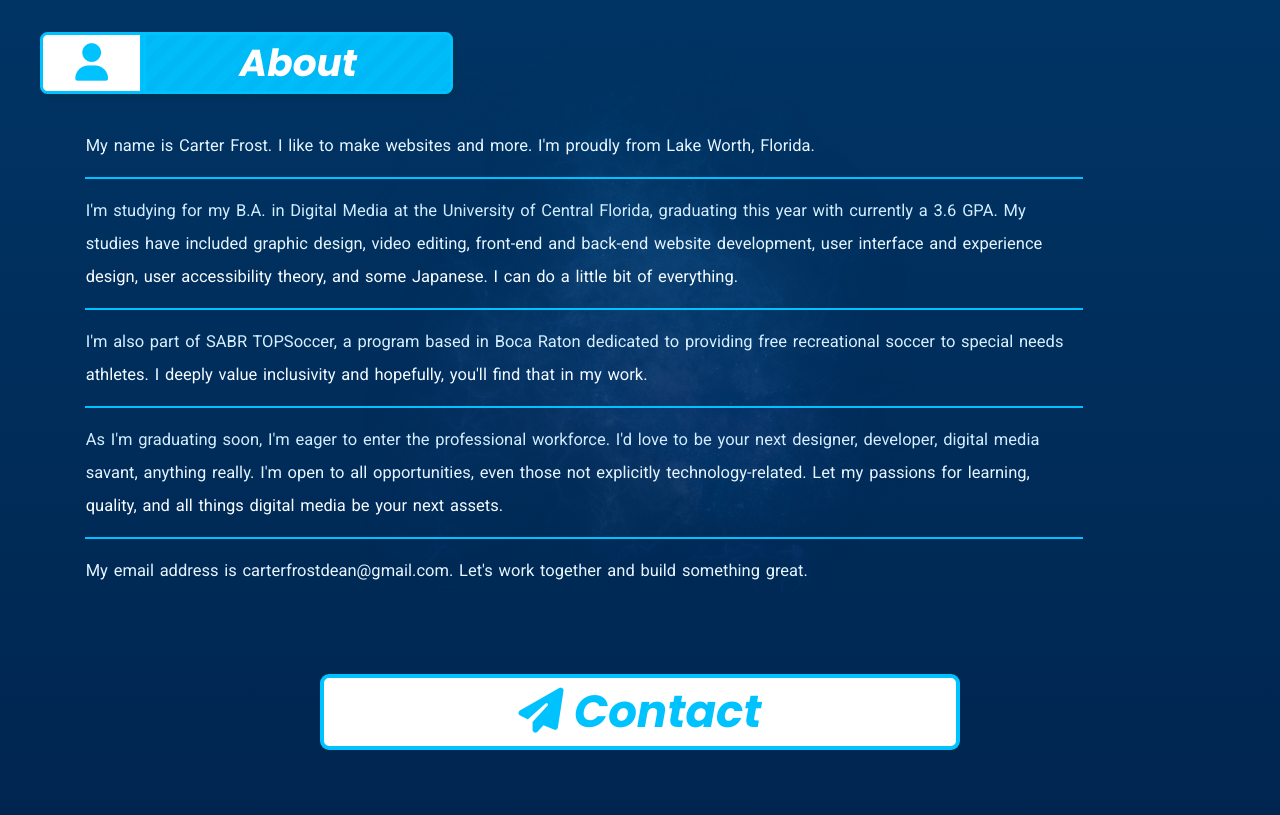
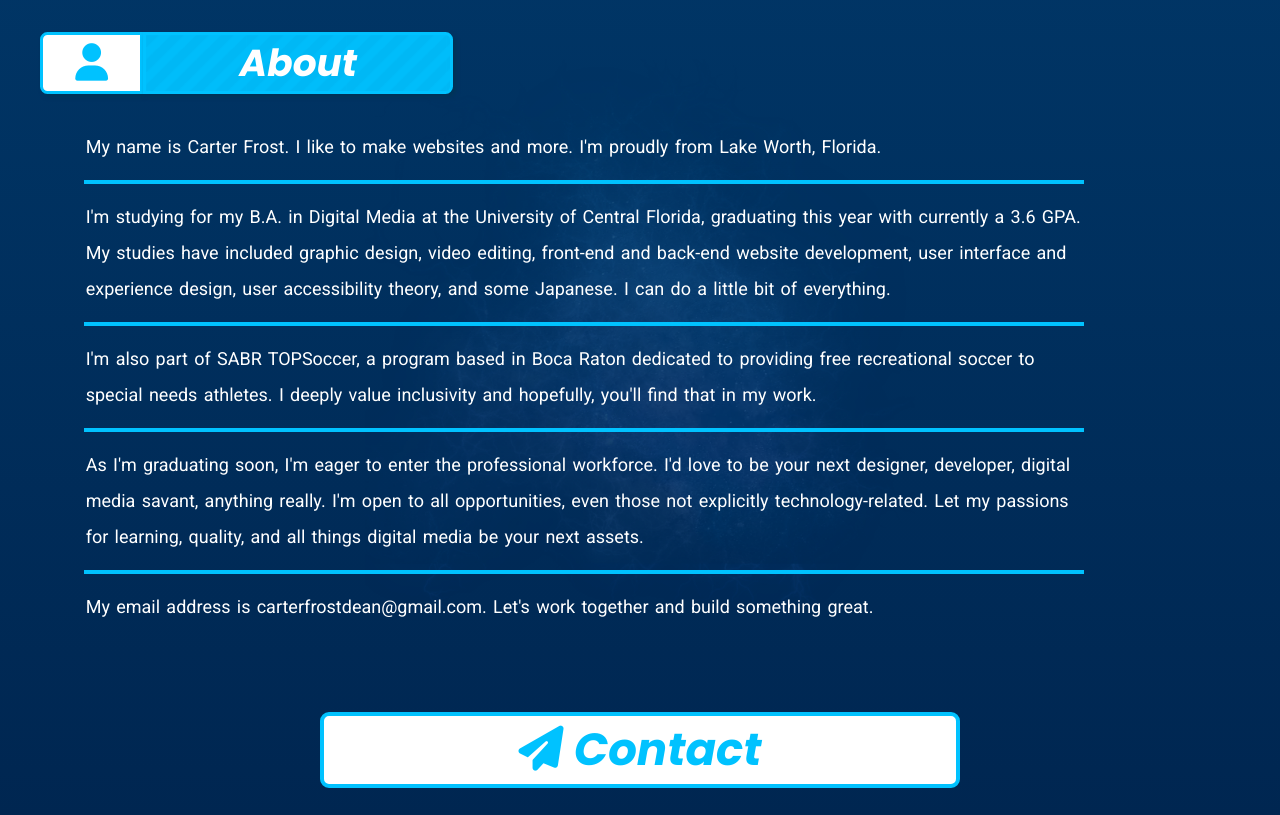
Before and after one commit to frostcarterdean/frostcarterdean.github.io, a plain HTML site: page index.html in a window 1280 px wide. Shown: the part 3360-4175 px from the top of the page. Drawn offline with nearby package versions, Linux system fonts and the light colour scheme.

Commit message:
Update index.html

```diff
--- a/index.html
+++ b/index.html
@@ -151,14 +151,8 @@
 			color: white;
 			font-family: Roboto, sans-serif;
 			word-spacing: .1em;
-			font-size: 1.1em;
+			font-size: 1.2em;
 			line-height: 2em;
-
-			background: rgb(255,255,255);
-			background: linear-gradient(0deg, rgba(255,255,255,1) 0%, rgba(200,233,255,1) 100%);
-			-webkit-background-clip: text;
-			-webkit-text-fill-color: transparent;
-
 		}
 
 		.contact-button {
@@ -651,13 +645,13 @@
 				<div class="w3-col l12 m12 s12">
 					<div id="about-body">
 						<p class="about-text">My name is Carter Frost. I like to make websites and more. I'm proudly from Lake Worth, Florida.</p>
-						<hr style="width: 95%; margin: auto; margin-top: 1em; margin-bottom: 1em; border: .1em solid #00C2FF">
+						<hr style="width: 95%; margin: auto; margin-top: 1em; margin-bottom: 1em; border: 2px solid #00C2FF">
 						<p class="about-text">I'm studying for my B.A. in Digital Media at the University of Central Florida, graduating this year with currently a 3.6 GPA. My studies have included graphic design, video editing, front-end and back-end website development, user interface and experience design, user accessibility theory, and some Japanese. I can do a little bit of everything.</p>
-						<hr style="width: 95%; margin: auto; margin-top: 1em; margin-bottom: 1em; border: .1em solid #00C2FF">
+						<hr style="width: 95%; margin: auto; margin-top: 1em; margin-bottom: 1em; border: 2px solid #00C2FF">
 						<p class="about-text">I'm also part of SABR TOPSoccer, a program based in Boca Raton dedicated to providing free recreational soccer to special needs athletes. I deeply value inclusivity and hopefully, you'll find that in my work.</p>
-						<hr style="width: 95%; margin: auto; margin-top: 1em; margin-bottom: 1em; border: .1em solid #00C2FF">
+						<hr style="width: 95%; margin: auto; margin-top: 1em; margin-bottom: 1em; border: 2px solid #00C2FF">
 						<p class="about-text">As I'm graduating soon, I'm eager to enter the professional workforce. I'd love to be your next designer, developer, digital media savant, anything really. I'm open to all opportunities, even those not explicitly technology-related. Let my passions for learning, quality, and all things digital media be your next assets.</p>
-						<hr style="width: 95%; margin: auto; margin-top: 1em; margin-bottom: 1em; border: .1em solid #00C2FF">
+						<hr style="width: 95%; margin: auto; margin-top: 1em; margin-bottom: 1em; border: 2px solid #00C2FF">
 						<p class="about-text">My email address is carterfrostdean@gmail.com. Let's work together and build something great.</p>
 					</div>
 				</div>
```
